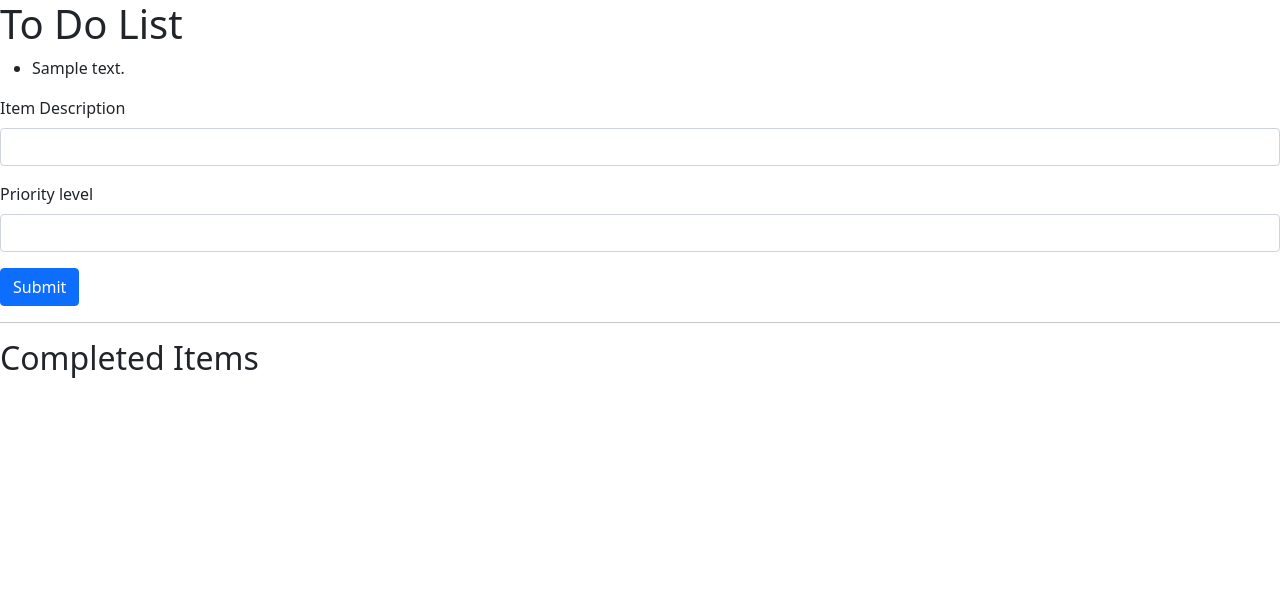
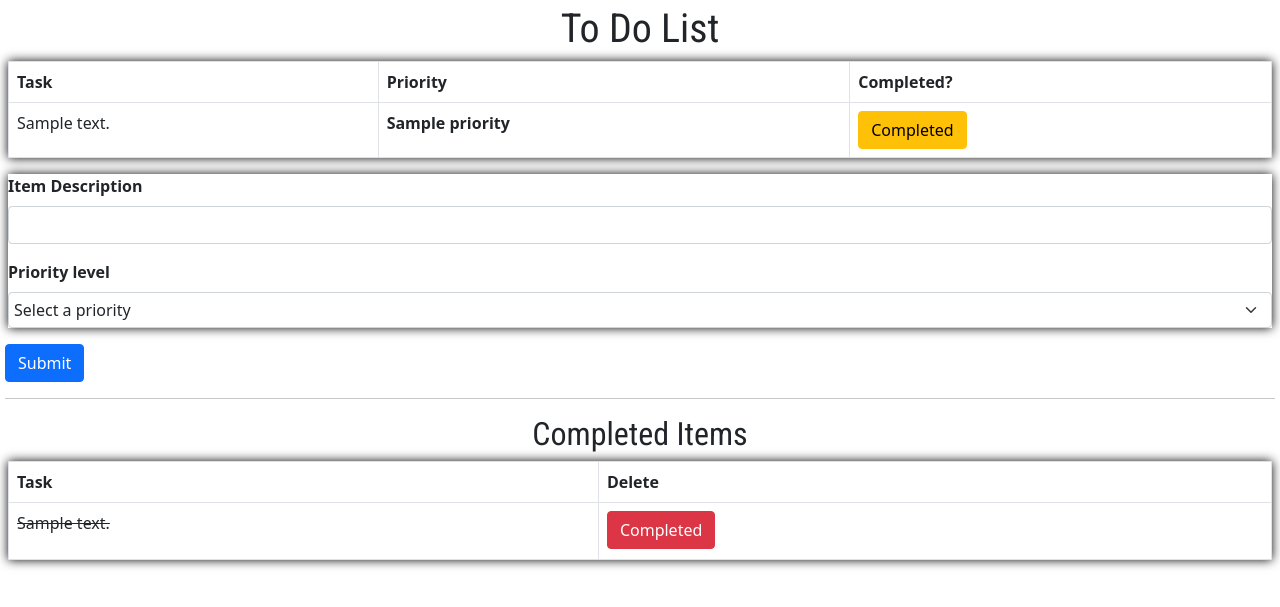
Before and after one commit to Will-max-bit/PDXCode-guild-assignments, a Django app: template labs/django/ToDo_list/ToDo_app/templates/ToDo_app/index.html in a window 1280 px wide. Shown: the top 607 px of the page. Run offline with Django 3.2, Linux system fonts and the light colour scheme; the template is opened without the code that fills it: most values are stand-ins (such as "Sample title", 1, 10 or a date in 2020).

Commit message:
To do app completed

```diff
--- a/labs/django/ToDo_list/ToDo_app/models.py
+++ b/labs/django/ToDo_list/ToDo_app/models.py
@@ -14,5 +14,6 @@ class ToDoItem(models.Model):
     priority = models.ForeignKey(Priority, on_delete=models.PROTECT, related_name='Priority')
     created_date = models.DateTimeField()
     completed_date = models.DateTimeField(null=True, blank=True)
+    completed = models.BooleanField(default=False)
     def __str__(self):
         return self.text
--- /dev/null
+++ b/labs/django/ToDo_list/ToDo_app/static/ToDo_app/main.css
@@ -0,0 +1,14 @@
+h1, h2{
+    text-align: center;
+    font-family: 'Roboto Condensed', sans-serif;
+}
+body{
+    margin: 5px;
+}
+#contentboxes{
+   box-shadow:  0 0 10px rgb(8, 8, 8);
+   margin: 3px;
+}
+.form-select{
+    padding: 5px;
+}
--- a/labs/django/ToDo_list/ToDo_app/templates/ToDo_app/index.html
+++ b/labs/django/ToDo_list/ToDo_app/templates/ToDo_app/index.html
@@ -1,42 +1,97 @@
+{% load static %}
 <!doctype html>
 <html lang="en">
+
 <head>
   <!-- Required meta tags -->
   <meta charset="utf-8">
   <meta name="viewport" content="width=device-width, initial-scale=1">
-
+  <!-- google fonts -->
+  <link rel="preconnect" href="https://fonts.gstatic.com">
+  <link href="https://fonts.googleapis.com/css2?family=Roboto+Condensed&display=swap" rel="stylesheet">
   <!-- Bootstrap CSS -->
-    <link href="https://cdn.jsdelivr.net/npm/bootstrap@5.0.0-beta1/dist/css/bootstrap.min.css" rel="stylesheet" integrity="sha384-giJF6kkoqNQ00vy+HMDP7azOuL0xtbfIcaT9wjKHr8RbDVddVHyTfAAsrekwKmP1" crossorigin="anonymous">
-
+  <link href="https://cdn.jsdelivr.net/npm/bootstrap@5.0.0-beta1/dist/css/bootstrap.min.css" rel="stylesheet"
+    integrity="sha384-giJF6kkoqNQ00vy+HMDP7azOuL0xtbfIcaT9wjKHr8RbDVddVHyTfAAsrekwKmP1" crossorigin="anonymous">
+  <link rel="stylesheet" href="{% static 'ToDo_app/main.css'%}">
   <title>To Do site</title>
 </head>
+
 <body>
   <h1>To Do List</h1>
-    <ul>
+  <div id="contentboxes">
+    <table class="table table-bordered">
+      <thead>
+        <tr>
+          <th>Task</th>
+          <th>Priority</th>
+          <th>Completed?</th>
+        </tr>
+      </thead>
+      <tbody>
         {% for item in items %}
-        <li>{{item.text}}</li>
+        <tr>
+          <td>{{item.text}}</td>
+          <td><strong>{{item.priority.name}}</strong></td>
+          <td><a href="{% url 'ToDo_app:completed_todo' item.id %}" class="btn btn-warning">Completed</a></td>
+        </tr>
         {% endfor %}
-    </ul>
+      </tbody>
+    </table>
+  </div>
 
+  <div id="contentboxes">
     <form action="{% url 'ToDo_app:save_todo_item'%}" method="post">
       {% csrf_token %}
       <div class="mb-3">
-          <label for="text" class="form-label">Item Description</label>
+        <label for="text" class="form-label"><strong>Item Description</strong></label>
         <input type="text" name='text' class="form-control" id="item_text" aria-describedby="emailHelp">
       </div>
+
+
       <div class="mb-3">
-          <label for="Priority" class="form-label">Priority level</label>
-          <input type="text" name="Priority" class="form-control" id="Priority">
+        <label for="priorities" class="form-label"><strong>Priority level</strong> </label>
+        <select name="priority_id" class="form-select" id="priorities">
+          <option id="priority_text" selected disabled value="">Select a priority</option>
+          {% for priority in priorities %}
+          <option value="{{priority.id}}">{{priority.name}}</option>
+          {% endfor %}
+        </select>
+        <!-- <input type="text" name="Priority" class="form-control" id="Priority"> -->
       </div>
-
+  </div>
   <button type="submit" class="btn btn-primary">Submit</button>
   </form>
   <hr>
   <h2>Completed Items</h2>
+  <div id="contentboxes">
+    <table class="table table-bordered">
+      <thead>
+        <tr>
+          <th>Task</th>
+          <th>Delete</th>
+        </tr>
+      </thead>
+      <tbody>
+        {% for completed_todo in completed_todos %}
+        <tr>
+          <td>
+            <p><s>{{completed_todo.text}}</s></p>
+          </td>
+          <td><a href="{% url 'ToDo_app:delete_item' completed_todo.id %}" class="btn btn-danger">Completed</a></td>
+        </tr>
+        {% endfor %}
+      </tbody>
+    </table>
+  </div>
 
 
 
-    <script src="https://cdn.jsdelivr.net/npm/bootstrap@5.0.0-beta1/dist/js/bootstrap.bundle.min.js" integrity="sha384-ygbV9kiqUc6oa4msXn9868pTtWMgiQaeYH7/t7LECLbyPA2x65Kgf80OJFdroafW" crossorigin="anonymous"></script>
+
+
+  <script src="https://cdn.jsdelivr.net/npm/bootstrap@5.0.0-beta1/dist/js/bootstrap.bundle.min.js"
+    integrity="sha384-ygbV9kiqUc6oa4msXn9868pTtWMgiQaeYH7/t7LECLbyPA2x65Kgf80OJFdroafW"
+    crossorigin="anonymous"></script>
 
 </body>
+
 </html>
--- a/labs/django/ToDo_list/ToDo_app/urls.py
+++ b/labs/django/ToDo_list/ToDo_app/urls.py
@@ -4,5 +4,7 @@ from . import views
 app_name = 'ToDo_app'
 urlpatterns = [
     path('index/', views.index, name='index'),
-    path('Save_todo/', views.save_todo_item, name='save_todo_item' )
+    path('save_todo_item/', views.save_todo_item, name='save_todo_item' ),
+    path('completed_todo/<int:text_id>', views.completed_todo, name='completed_todo'),
+    path('delete_item/<int:completed_todo_id>', views.delete_item, name='delete_item')
 ]
```
Also changed, not shown: labs/django/ToDo_list/ToDo_app/views.py (+32 -8 lines), labs/django/ToDo_list/ToDo_app/migrations/0003_todoitem_completed.py (added), labs/django/ToDo_list/ToDo_app/migrations/0004_auto_20210209_1649.py (added). Lines whose indentation alone changed are shown as unchanged.
